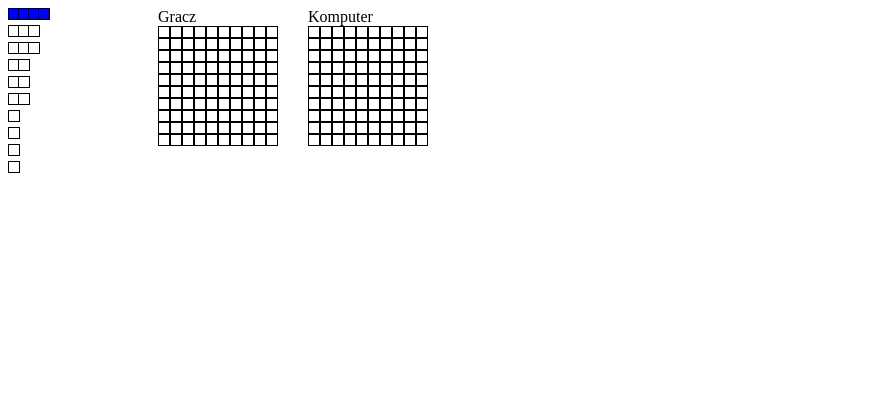
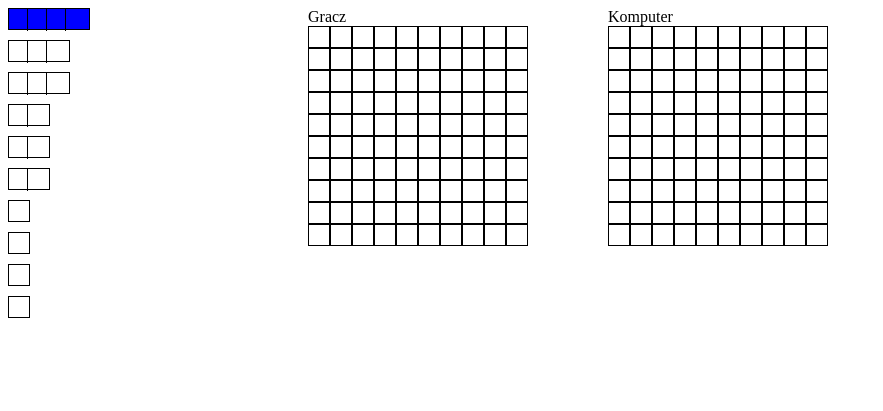
Before and after one commit to dziwuj/WWW, a plain HTML site: page Mendela/Statki/index.html in a window 1280 px wide. Shown: the whole page, without its empty margins (0-883 px from the left). Drawn offline with Linux system fonts and the light colour scheme.

Commit message:
Statki update

```diff
--- a/Mendela/Statki/script.js
+++ b/Mendela/Statki/script.js
@@ -579,15 +579,16 @@ function gra(e) {
                 var game_x = e.currentTarget.dataset.x
                 var game_y = e.currentTarget.dataset.y
 
-                x_shot = randomInt(1, 11);
-                y_shot = randomInt(1, 11);
+                var x_shot = 0;
+                var y_shot = 0;
 
                 var numer = ((parseInt(game_y) * 10) - 10) + parseInt(game_x)
-                var numer_shot = ((y_shot * 10) - 10) + x_shot
+                var numer_shot = 0;
 
                 var pole_pc = document.getElementsByClassName("pc")
                 var pole_shot = document.getElementsByClassName("empty")
 
+                if (pole_pc[numer - 1].innerHTML == "") {
                     if (pole_pc[numer - 1].classList.contains("pelny") && pole_pc[numer - 1].classList.contains("nie") == false) {
                         if (score < 19) {
                             pole_pc[numer - 1].innerHTML = ""
@@ -596,11 +597,17 @@ function gra(e) {
                             pole_pc[numer - 1].append(img)
                             img.classList.add("iks")
                             score++;
+                            console.log("moje pkt : " + score)
                             pole_pc[numer - 1].classList.add("nie")
 
                             setTimeout(function losuj() {
                                 var niewiadoma = 0;
                                 while (niewiadoma == 0) {
+
+                                    x_shot = randomInt(1, 11);
+                                    y_shot = randomInt(1, 11);
+                                    numer_shot = ((y_shot * 10) - 10) + x_shot
+
                                     if (pole_shot[numer_shot - 1].classList.contains("stoi") && pole_shot[numer_shot - 1].classList.contains("nie") == false) {
                                         if (score_pc < 19) {
                                             pole_shot[numer_shot - 1].innerHTML = ""
@@ -659,7 +666,14 @@ function gra(e) {
                         img.src = "https://upload.wikimedia.org/wikipedia/commons/thumb/c/c0/Location_dot_black.svg/600px-Location_dot_black.svg.png"
                         pole_pc[numer - 1].append(img)
                         img.classList.add("kolo")
-                    setTimeout(function () {
+                        setTimeout(function losuj() {
+                            var niewiadoma = 0;
+                            while (niewiadoma == 0) {
+
+                                x_shot = randomInt(1, 11);
+                                y_shot = randomInt(1, 11);
+                                numer_shot = ((y_shot * 10) - 10) + x_shot
+
                                 if (pole_shot[numer_shot - 1].classList.contains("stoi") && pole_shot[numer_shot - 1].classList.contains("nie") == false) {
                                     if (score_pc < 19) {
                                         pole_shot[numer_shot - 1].innerHTML = ""
@@ -667,9 +681,9 @@ function gra(e) {
                                         img.src = "https://lh3.googleusercontent.com/proxy/0WwEhWrc3shehjOyLaUW5j1zJLj_Rmkn8LnbXMsY3MhPJvM6WvAPnkzPewFH2STf2dRnem6XwWb8c1AXwe0y-acSAYQtRrSMEXzXODRQidhJ2vrn0VOw7SIj9LnfjMZdzlWWKjPriu5QXfigB9LU"
                                         pole_shot[numer_shot - 1].append(img)
                                         img.classList.add("iks")
+                                        pole_shot[numer_shot - 1].classList.add("nie")
                                         score_pc++;
-                                pole_shot[numer_shot - 1].classList.add("nie")
-
+                                        niewiadoma++;
                                     }
                                     else {
                                         var img = document.createElement('img')
@@ -683,16 +697,21 @@ function gra(e) {
                                         button.innerHTML = "Reset"
                                         button.onclick = reset
                                         alert("przegrałeś")
+                                        niewiadoma++;
                                     }
                                 }
                                 else if (pole_shot[numer_shot - 1].classList.contains("nie") == false) {
-
+                                    pole_shot[numer_shot - 1].innerHTML = ""
                                     var img = document.createElement('img')
                                     img.src = "https://upload.wikimedia.org/wikipedia/commons/thumb/c/c0/Location_dot_black.svg/600px-Location_dot_black.svg.png"
                                     pole_shot[numer_shot - 1].append(img)
                                     img.classList.add("kolo")
+                                    pole_shot[numer_shot - 1].classList.add("nie")
+                                    niewiadoma++;
+                                }
                             }
                         }, 500)
+                    }
                 }
 
                 break;
--- a/Mendela/Statki/style.css
+++ b/Mendela/Statki/style.css
@@ -4,24 +4,24 @@ html{
 }
 
 .pelny{
-    width: 10px;
-    height: 10px;
+    width: 20px;
+    height: 20px;
     background-color: white;
     border: 1px black solid;
     float: left;
 }
 
 .stawia{
-    width: 10px;
-    height: 10px;
+    width: 20px;
+    height: 20px;
     background-color: green;
     border: 1px black solid;
     float: left;
 }
 
 .pusty{
-    width: 10px;
-    height: 10px;
+    width: 20px;
+    height: 20px;
     background-color: white;
     border: 1px black solid;
     float: left;
@@ -29,24 +29,24 @@ html{
 }
 
 .stoi{
-    width: 10px;
-    height: 10px;
+    width: 20px;
+    height: 20px;
     background-color: blue;
     border: 1px black solid;
     float: left;
 }
 
 .zle{
-    width: 10px;
-    height: 10px;
+    width: 20px;
+    height: 20px;
     background-color: white;
     border: 1px black solid;
     float: left;
 }
 
 .podswietl{
-    width: 10px;
-    height: 10px;
+    width: 20px;
+    height: 20px;
     background-color: red;
     border: 1px black solid;
     float: left;
@@ -57,31 +57,31 @@ html{
 }
 
 #komputer{
-    width: 120px;
-    height: 120px;
+    width: 240px;
+    height: 240px;
     float: left;
     margin-right: 30%;
-    margin-bottom: 30px;
+    margin-bottom: 60px;
 }
 
 #gracz{
-    width: 120px;
-    height: 120px;
+    width: 240px;
+    height: 240px;
     float: left;
-    margin-right: 30px;
-    margin-bottom: 30px;
+    margin-right: 60px;
+    margin-bottom: 60px;
 }
 
 #menu{
-    width: 120px;
-    height: 200px;
+    width: 240px;
+    height: 400px;
     float: left;
-    margin-right: 30px;
+    margin-right: 60px;
 }
 
 #guzior{
-    height: 50px;
-    width: 270px;
+    height: 100px;
+    width: 540px;
     position: relative;
     float: left;
     align-self: center;
@@ -102,81 +102,81 @@ html{
 }
 
 #cztery{
-    margin-bottom: 5px;
-    width: 40px;
-    height: 10px;
+    margin-bottom: 10px;
+    width: 80px;
+    height: 20px;
     border: 1px black solid;
 }
 
 #trzy1{
-    margin-bottom: 5px;
-    margin-bottom: 5px;
-    width: 30px;
-    height: 10px;
+    margin-bottom: 10px;
+    margin-bottom: 10px;
+    width: 60px;
+    height: 20px;
     border: 1px black solid;
 }
 
 #trzy2{
-    margin-bottom: 5px;
-    margin-bottom: 5px;
-    width: 30px;
-    height: 10px;
+    margin-bottom: 10px;
+    margin-bottom: 10px;
+    width: 60px;
+    height: 20px;
     border: 1px black solid;
 }
 
 #dwa1{
-    margin-bottom: 5px;
-    width: 20px;
-    height: 10px;
+    margin-bottom: 10px;
+    width: 40px;
+    height: 20px;
     border: 1px black solid;
 }
 
 #dwa2{
-    margin-bottom: 5px;
-    width: 20px;
-    height: 10px;
+    margin-bottom: 10px;
+    width: 40px;
+    height: 20px;
     border: 1px black solid;
 }
 
 #dwa3{
-    margin-bottom: 5px;
-    width: 20px;
-    height: 10px;
+    margin-bottom: 10px;
+    width: 40px;
+    height: 20px;
     border: 1px black solid;
 }
 
 #jeden1{
-    margin-bottom: 5px;
-    width: 10px;
-    height: 10px;
+    margin-bottom: 10px;
+    width: 20px;
+    height: 20px;
     border: 1px black solid;
 }
 
 #jeden2{
-    margin-bottom: 5px;
-    width: 10px;
-    height: 10px;
+    margin-bottom: 10px;
+    width: 20px;
+    height: 20px;
     border: 1px black solid;
 }
 
 #jeden3{
-    margin-bottom: 5px;
-    width: 10px;
-    height: 10px;
+    margin-bottom: 10px;
+    width: 20px;
+    height: 20px;
     border: 1px black solid;
 }
 
 #jeden4{
-    margin-bottom: 5px;
-    width: 10px;
-    height: 10px;
+    margin-bottom: 10px;
+    width: 20px;
+    height: 20px;
     border: 1px black solid;
 }
 
 .linia{
-    margin-left: 9px;
+    margin-left: 18px;
     width: 0px;
-    height: 11px;
+    height: 22px;
     border-right: 1px black solid;
     float: left;
 }
@@ -201,12 +201,11 @@ html{
 .kolo{
     width: 50%;
     height: 50%;
-    margin-bottom: 7px;
-    margin-left: 2px;
+    margin-left: 5px;
 }
 
 .iks{
     width: 100%;
     height: 100%;
-    margin-bottom: 7px;
+    margin-bottom: 14px;
 }
```
Lines whose indentation alone changed are shown as unchanged.
